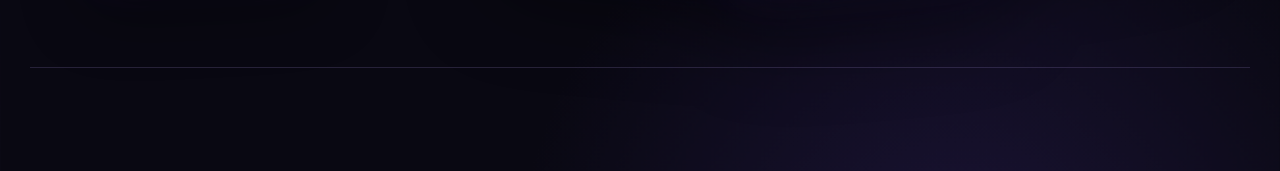
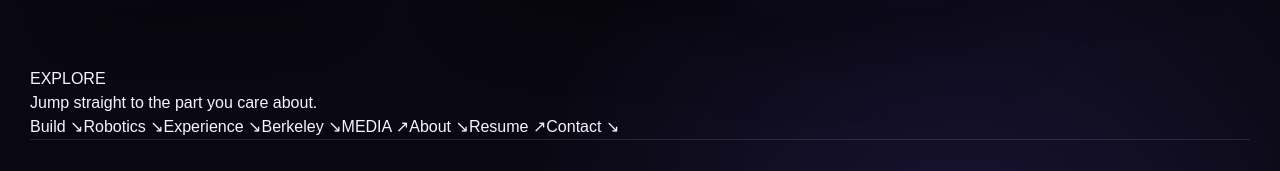
Before and after one commit to GursimarVirk/SimarWebsite, a Next.js app: page / in a window 1280 px wide. Shown: the part 848-1019 px from the top of the page. Built offline with nearby package versions, Linux system fonts and the light colour scheme.

Commit message:
Add prominent site navigation and dedicated media link

```diff
--- a/app/page.tsx
+++ b/app/page.tsx
@@ -379,10 +379,10 @@ export default function Home() {
         <a className="brand" href="#top">GURSIMAR VIRK</a>
         <div className="nav-links">
           <a href="#build">Build</a>
-          <a href="#robotics">Robotics</a>
+          <a href="#selected-work">Robotics</a>
           <a href="#experience">Experience</a>
           <a href="#berkeley">Berkeley</a>
-          <a href="#media">Media</a>
+          <a className="nav-media-link" href="/media">Media ↗</a>
           <a href="#about">About</a>
           <details className="resume-menu">
             <summary>Resume <span>↗</span></summary>
@@ -422,6 +422,23 @@ export default function Home() {
           <div className="photo-orbit orbit-two" />
         </div>
 
+      </section>
+
+      <section className="quick-nav page-width" aria-label="Explore the site">
+        <div className="quick-nav-label">
+          <SectionLabel>EXPLORE</SectionLabel>
+          <span>Jump straight to the part you care about.</span>
+        </div>
+        <div className="quick-nav-links">
+          <a href="#build">Build <span>↘</span></a>
+          <a href="#selected-work">Robotics <span>↘</span></a>
+          <a href="#work">Experience <span>↘</span></a>
+          <a href="#berkeley">Berkeley <span>↘</span></a>
+          <a className="quick-nav-media" href="/media">MEDIA <span>↗</span></a>
+          <a href="#about">About <span>↘</span></a>
+          <a href={resumeUrl} target="_blank" rel="noreferrer">Resume <span>↗</span></a>
+          <a href="#contact">Contact <span>↘</span></a>
+        </div>
       </section>
 
       <section className="snapshot page-width" aria-label="Quick snapshot">
```
